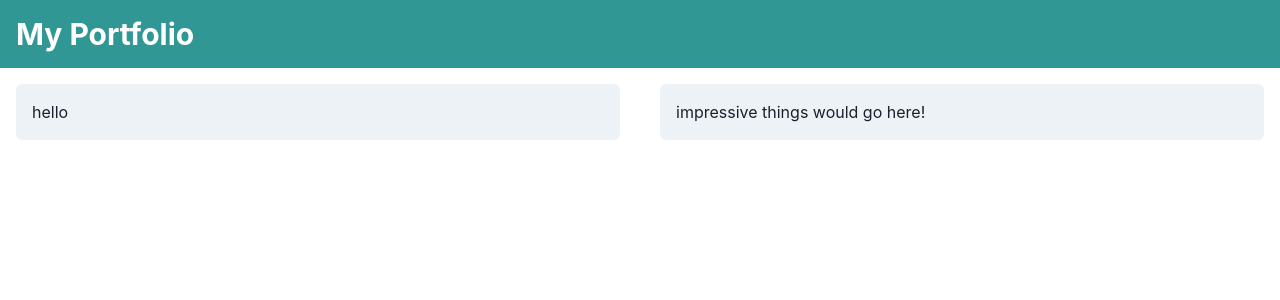
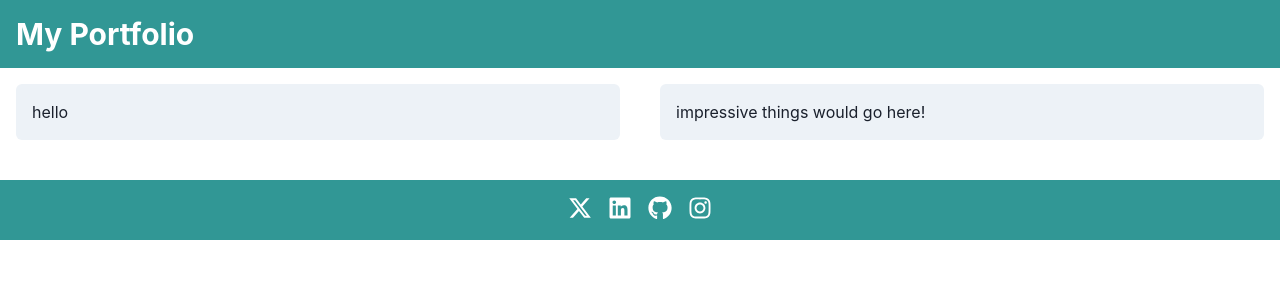
Before and after one commit to platform6/personal_site, a React (Create React App) app: page / in a window 1280 px wide. Shown: the top 300 px of the page. Built offline with nearby package versions, Linux system fonts and the light colour scheme.

Commit message:
adding footer

```diff
--- a/package.json
+++ b/package.json
@@ -6,6 +6,9 @@
     "@chakra-ui/react": "^2.8.2",
     "@emotion/react": "^11.11.4",
     "@emotion/styled": "^11.11.5",
+    "@fortawesome/fontawesome-svg-core": "^6.5.2",
+    "@fortawesome/free-brands-svg-icons": "^6.5.2",
+    "@fortawesome/react-fontawesome": "^0.2.2",
     "@svgr/plugin-svgo": "^8.1.0",
     "@svgr/webpack": "^8.1.0",
     "@testing-library/jest-dom": "^5.17.0",
--- a/src/App.js
+++ b/src/App.js
@@ -1,11 +1,13 @@
 import './App.css';
 import React, { Suspense, lazy } from 'react';
+import Footer from './components/Footer';
 const HomePage = lazy(() => import('./pages/HomePage'));
 
 function App() {
   return (
     <Suspense fallback={<div>Loading...</div>}>
       <HomePage />
+      <Footer />
     </Suspense>
   );
 }
--- /dev/null
+++ b/src/components/Footer.js
@@ -0,0 +1,39 @@
+// src/components/Footer.js
+import React from 'react';
+import { Box, Flex, Icon, Link } from '@chakra-ui/react';
+import { FontAwesomeIcon } from '@fortawesome/react-fontawesome';
+import {
+  faLinkedin,
+  faGithub,
+  faInstagram,
+  faXTwitter,
+} from '@fortawesome/free-brands-svg-icons';
+
+const Footer = () => {
+  return (
+    <Box bg="teal.500" color="white" py={4} mt={10}>
+      <Flex justify="center" align="center" direction="column">
+        <Flex>
+          <Link href="https://x.com/platform6" isExternal mx={2}>
+            <Icon as={FontAwesomeIcon} icon={faXTwitter} w={6} h={6} />
+          </Link>
+          <Link
+            href="https://www.linkedin.com/in/garrettpconn/"
+            isExternal
+            mx={2}
+          >
+            <Icon as={FontAwesomeIcon} icon={faLinkedin} w={6} h={6} />
+          </Link>
+          <Link href="https://github.com/platform6e" isExternal mx={2}>
+            <Icon as={FontAwesomeIcon} icon={faGithub} w={6} h={6} />
+          </Link>
+          <Link href="https://www.instagram.com/platform6/" isExternal mx={2}>
+            <Icon as={FontAwesomeIcon} icon={faInstagram} w={6} h={6} />
+          </Link>
+        </Flex>
+      </Flex>
+    </Box>
+  );
+};
+
+export default Footer;
```
Also changed, not shown: 1 other file (tests, documents, lock files or other folders).
